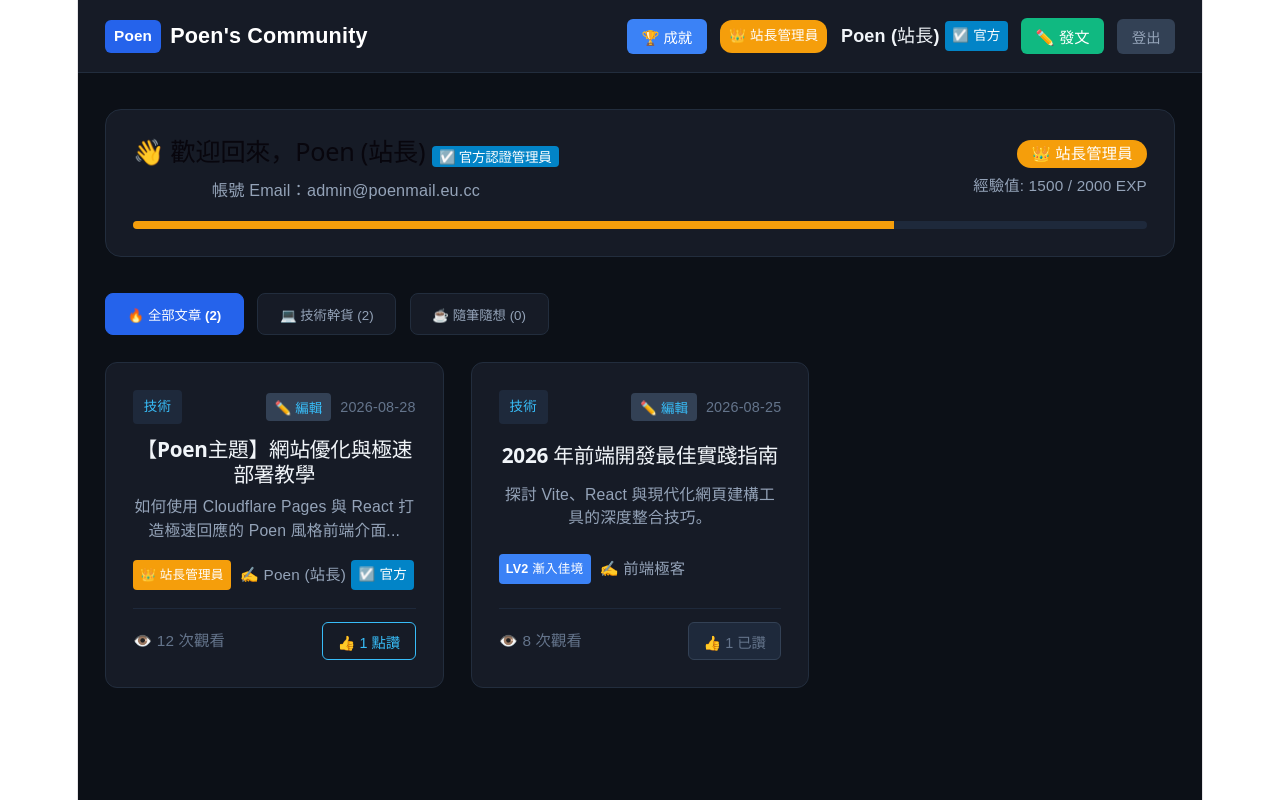
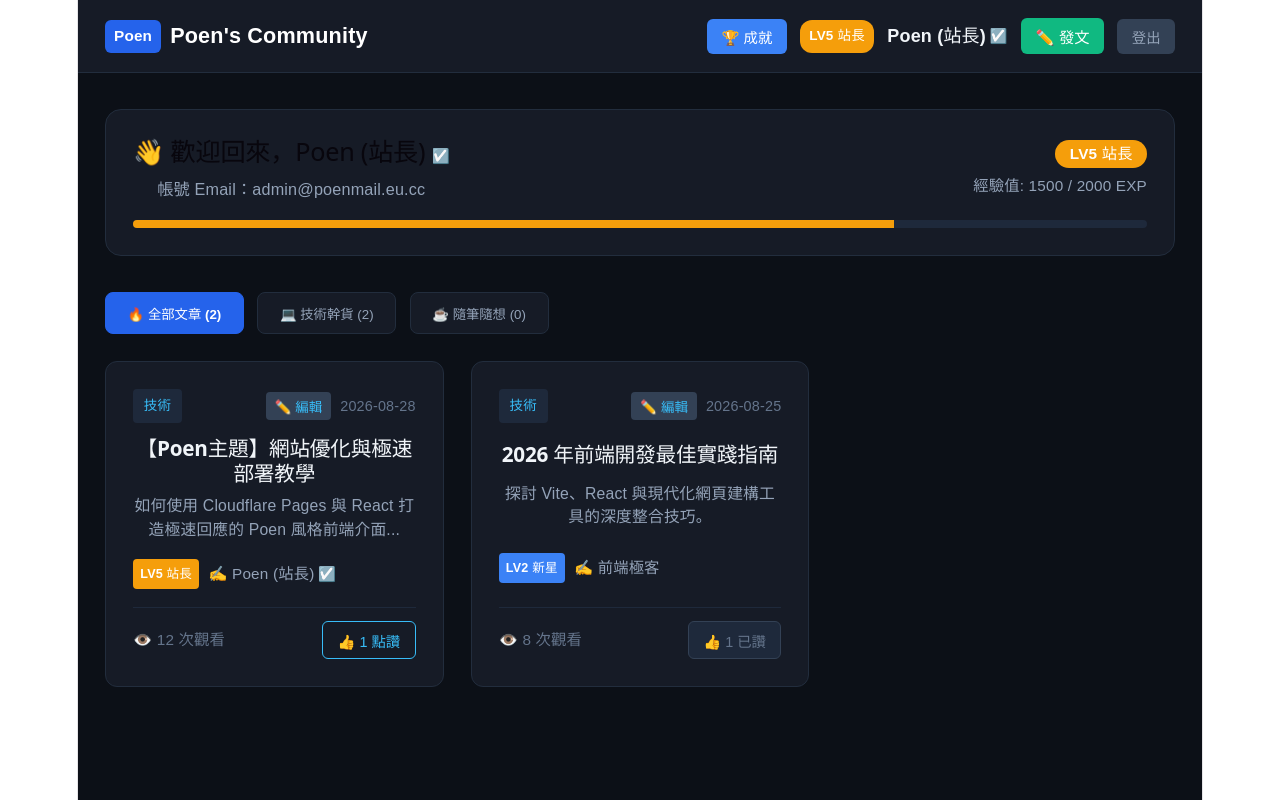
Before and after one commit to PoenInfo/my-zibll-app, a React (Vite) app: page / in a window 1280 px wide. Built offline with nearby package versions, Linux system fonts and the light colour scheme.

Commit message:
style: minimize official badges and admin labels on post cards

```diff
--- a/src/App.tsx
+++ b/src/App.tsx
@@ -77,11 +77,11 @@ const INITIAL_POSTS: Post[] = [
 
 // 計算等級與頭銜邏輯
 const getLevelInfo = (exp: number, isAdmin?: boolean) => {
-  if (isAdmin) return { level: 5, name: '👑 站長管理員', color: '#f59e0b', nextExp: 2000 }
-  if (exp >= 600) return { level: 4, name: 'LV4 社群達人', color: '#ec4899', nextExp: 1000 }
-  if (exp >= 300) return { level: 3, name: 'LV3 資深客官', color: '#a855f7', nextExp: 600 }
-  if (exp >= 100) return { level: 2, name: 'LV2 漸入佳境', color: '#3b82f6', nextExp: 300 }
-  return { level: 1, name: 'LV1 新手小白', color: '#10b981', nextExp: 100 }
+  if (isAdmin) return { level: 5, name: 'LV5 站長', color: '#f59e0b', nextExp: 2000 }
+  if (exp >= 600) return { level: 4, name: 'LV4 達人', color: '#ec4899', nextExp: 1000 }
+  if (exp >= 300) return { level: 3, name: 'LV3 資深', color: '#a855f7', nextExp: 600 }
+  if (exp >= 100) return { level: 2, name: 'LV2 新星', color: '#3b82f6', nextExp: 300 }
+  return { level: 1, name: 'LV1 新手', color: '#10b981', nextExp: 100 }
 }
 
 export default function App() {
@@ -89,19 +89,19 @@ export default function App() {
 
   // 會員 State
   const [currentUser, setCurrentUser] = useState<User | null>(() => {
-    const saved = localStorage.getItem('poen_user_v6')
+    const saved = localStorage.getItem('poen_user_v7')
     return saved ? JSON.parse(saved) : ADMIN_USER
   })
 
   // 用戶資料庫
   const [registeredUsers, setRegisteredUsers] = useState<User[]>(() => {
-    const saved = localStorage.getItem('poen_users_db_v6')
+    const saved = localStorage.getItem('poen_users_db_v7')
     return saved ? JSON.parse(saved) : [ADMIN_USER, { email: 'dev@poenmail.eu.cc', password: '123', username: '前端極客', exp: 250, isAdmin: false }]
   })
 
   // 文章列表 State
   const [posts, setPosts] = useState<Post[]>(() => {
-    const saved = localStorage.getItem('poen_posts_v6')
+    const saved = localStorage.getItem('poen_posts_v7')
     return saved ? JSON.parse(saved) : INITIAL_POSTS
   })
 
@@ -125,18 +125,18 @@ export default function App() {
 
   // 同步 Save 到 LocalStorage
   useEffect(() => {
-    localStorage.setItem('poen_posts_v6', JSON.stringify(posts))
+    localStorage.setItem('poen_posts_v7', JSON.stringify(posts))
   }, [posts])
 
   useEffect(() => {
-    localStorage.setItem('poen_users_db_v6', JSON.stringify(registeredUsers))
+    localStorage.setItem('poen_users_db_v7', JSON.stringify(registeredUsers))
   }, [registeredUsers])
 
   useEffect(() => {
     if (currentUser) {
-      localStorage.setItem('poen_user_v6', JSON.stringify(currentUser))
+      localStorage.setItem('poen_user_v7', JSON.stringify(currentUser))
     } else {
-      localStorage.removeItem('poen_user_v6')
+      localStorage.removeItem('poen_user_v7')
     }
   }, [currentUser])
 
@@ -375,7 +375,7 @@ export default function App() {
                   {currentUserLevel?.name}
                 </span>
                 <span style={styles.userName} onClick={() => openAuthorProfile(currentUser.email)}>
-                  {currentUser.username} {currentUser.isAdmin && <span style={styles.officialBadge}>☑️ 官方</span>}
+                  {currentUser.username} {currentUser.isAdmin && <span style={styles.miniBadge} title="官方認證">☑️</span>}
                 </span>
                 <button
                   style={styles.createBtn}
@@ -422,10 +422,10 @@ export default function App() {
             <div style={styles.authorBar} onClick={(e) => openAuthorProfile(selectedPost.authorEmail, e)}>
               <div style={styles.authorAvatar}>{selectedPost.authorName.charAt(0)}</div>
               <div>
-                <div style={{ display: 'flex', gap: '0.5rem', alignItems: 'center' }}>
+                <div style={{ display: 'flex', gap: '0.3rem', alignItems: 'center' }}>
                   <span style={{ fontWeight: 'bold', color: '#f1f5f9' }}>{selectedPost.authorName}</span>
-                  {selectedPost.authorIsAdmin && <span style={styles.officialBadge}>☑️ 官方</span>}
-                  <span style={{ ...styles.levelBadge, backgroundColor: getLevelInfo(selectedPost.authorExp, selectedPost.authorIsAdmin).color }}>
+                  {selectedPost.authorIsAdmin && <span style={styles.miniBadge} title="官方認證">☑️</span>}
+                  <span style={{ ...styles.levelBadgeMini, backgroundColor: getLevelInfo(selectedPost.authorExp, selectedPost.authorIsAdmin).color }}>
                     {getLevelInfo(selectedPost.authorExp, selectedPost.authorIsAdmin).name}
                   </span>
                 </div>
@@ -457,7 +457,7 @@ export default function App() {
                 <div style={styles.userCardHeader}>
                   <div>
                     <h2 style={{ margin: 0, fontSize: '1.4rem' }}>
-                      👋 歡迎回來，{currentUser.username} {currentUser.isAdmin && <span style={styles.officialBadge}>☑️ 官方認證管理員</span>}
+                      👋 歡迎回來，{currentUser.username} {currentUser.isAdmin && <span style={styles.miniBadge} title="官方認證">☑️</span>}
                     </h2>
                     <p style={{ margin: '0.25rem 0 0 0', color: '#94a3b8', fontSize: '0.9rem' }}>
                       帳號 Email：{currentUser.email}
@@ -518,7 +518,7 @@ export default function App() {
                         {authorLvl.name}
                       </span>
                       <span style={styles.authorName}>
-                        ✍️ {post.authorName} {post.authorIsAdmin && <span style={styles.officialBadge}>☑️ 官方</span>}
+                        ✍️ {post.authorName} {post.authorIsAdmin && <span style={styles.miniBadge} title="官方認證">☑️</span>}
                       </span>
                     </div>
 
@@ -567,11 +567,11 @@ export default function App() {
         </div>
       )}
 
-      {/* 使用者名片 Modal (含管理員控管設定) */}
+      {/* 使用者名片 Modal */}
       {profileUser && (
         <div style={styles.modalOverlay} onClick={() => setProfileUser(null)}>
           <div style={styles.modalContent} onClick={e => e.stopPropagation()}>
-            <h2 style={{ marginTop: 0, color: '#f1f5f9' }}>👤 會員名片 {currentUser?.isAdmin && '(管理員模式)'}</h2>
+            <h2 style={{ marginTop: 0, color: '#f1f5f9' }}>👤 會員名片</h2>
             <div style={{ textAlign: 'center', margin: '1.2rem 0' }}>
               <div style={styles.profileAvatarBig}>{profileUser.username.charAt(0)}</div>
               <h3 style={{ color: '#fff', margin: '0.5rem 0' }}>
@@ -686,10 +686,12 @@ const styles: { [key: string]: React.CSSProperties } = {
   logo: { fontSize: '1.2rem', fontWeight: '700', color: '#fff', display: 'flex', alignItems: 'center', gap: '0.5rem', cursor: 'pointer' },
   logoBadge: { backgroundColor: '#2563eb', color: '#fff', padding: '0.2rem 0.5rem', borderRadius: '6px', fontSize: '0.85rem' },
   officialBadge: { backgroundColor: '#0284c7', color: '#fff', padding: '0.1rem 0.4rem', borderRadius: '4px', fontSize: '0.75rem', fontWeight: 'bold' },
+  miniBadge: { fontSize: '0.8rem', cursor: 'pointer' },
   userSection: { display: 'flex', alignItems: 'center' },
   userInfo: { display: 'flex', alignItems: 'center', gap: '0.75rem' },
-  userName: { fontWeight: '600', color: '#f1f5f9', cursor: 'pointer', display: 'flex', alignItems: 'center', gap: '0.3rem' },
+  userName: { fontWeight: '600', color: '#f1f5f9', cursor: 'pointer', display: 'flex', alignItems: 'center', gap: '0.2rem' },
   levelBadge: { color: '#fff', fontSize: '0.75rem', padding: '0.2rem 0.5rem', borderRadius: '12px', fontWeight: 'bold', cursor: 'pointer' },
+  levelBadgeMini: { color: '#fff', fontSize: '0.65rem', padding: '0.15rem 0.4rem', borderRadius: '10px', fontWeight: 'bold' },
   levelBadgeBig: { color: '#fff', fontSize: '0.85rem', padding: '0.3rem 0.8rem', borderRadius: '20px', fontWeight: 'bold' },
   achieveBtn: { backgroundColor: '#3b82f6', color: '#fff', border: 'none', padding: '0.4rem 0.8rem', borderRadius: '6px', cursor: 'pointer', fontSize: '0.8rem', fontWeight: 'bold' },
   loginBtn: { backgroundColor: '#2563eb', color: '#fff', border: 'none', padding: '0.5rem 1rem', borderRadius: '8px', cursor: 'pointer', fontWeight: '600' },
@@ -710,7 +712,7 @@ const styles: { [key: string]: React.CSSProperties } = {
   cardHeader: { display: 'flex', justifyContent: 'space-between', alignItems: 'center', marginBottom: '0.75rem' },
   postCategory: { backgroundColor: '#1e293b', color: '#38bdf8', fontSize: '0.75rem', padding: '0.2rem 0.6rem', borderRadius: '4px' },
   authorLevelBadge: { color: '#fff', fontSize: '0.7rem', padding: '0.1rem 0.4rem', borderRadius: '4px', fontWeight: 'bold' },
-  authorName: { fontSize: '0.85rem', color: '#94a3b8', display: 'flex', alignItems: 'center', gap: '0.3rem' },
+  authorName: { fontSize: '0.85rem', color: '#94a3b8', display: 'flex', alignItems: 'center', gap: '0.2rem' },
   cardAuthorRow: { display: 'flex', gap: '0.5rem', alignItems: 'center', marginBottom: '1rem', cursor: 'pointer' },
   postDate: { fontSize: '0.8rem', color: '#64748b' },
   postTitle: { fontSize: '1.15rem', fontWeight: '700', margin: '0 0 0.5rem 0', color: '#f1f5f9' },
```
